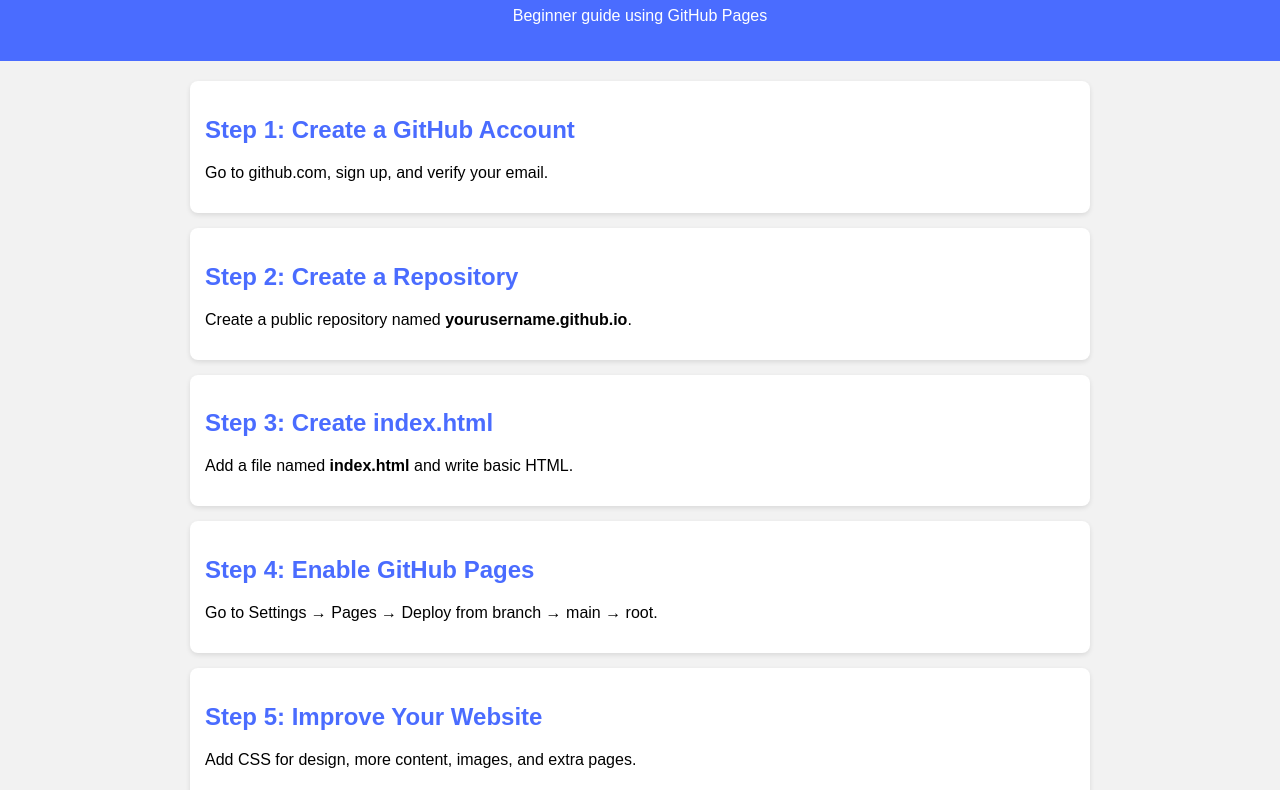
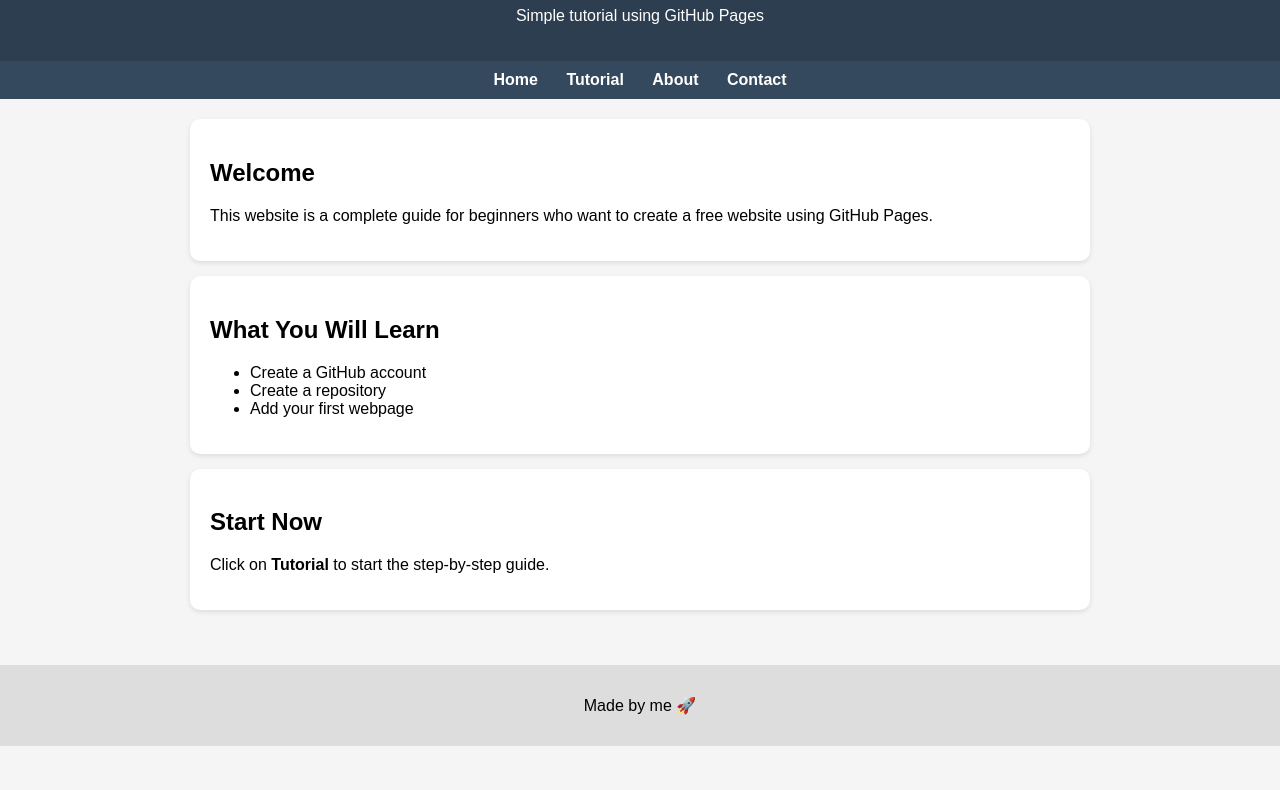
Before and after one commit to Xerox-01/Xerox.github.io-Set-it, a plain HTML site: page index.html in a window 1280 px wide. Shown: the part 93-883 px from the top of the page. After the commit the page ends 839 px from the top, so only its background shows below. Drawn offline with Linux system fonts and the light colour scheme.

Commit message:
Update index.html

```diff
--- a/index.html
+++ b/index.html
@@ -1,84 +1,52 @@
 <!DOCTYPE html>
 <html>
 <head>
-  <title>How to Make a Website for Free</title>
+  <title>How to Make a Website</title>
   <meta name="viewport" content="width=device-width, initial-scale=1">
   <style>
-    body {
-      font-family: Arial, sans-serif;
-      background-color: #f2f2f2;
-      margin: 0;
-      padding: 0;
-    }
-
-    header {
-      background-color: #4a6cff;
-      color: white;
-      padding: 20px;
-      text-align: center;
-    }
-
-    main {
-      padding: 20px;
-      max-width: 900px;
-      margin: auto;
-    }
-
-    .step {
-      background: white;
-      padding: 15px;
-      margin-bottom: 15px;
-      border-radius: 8px;
-      box-shadow: 0 2px 5px rgba(0,0,0,0.1);
-    }
-
-    h2 {
-      color: #4a6cff;
-    }
-
-    footer {
-      text-align: center;
-      padding: 15px;
-      background: #ddd;
-      margin-top: 30px;
-    }
+    body { font-family: Arial, sans-serif; background: #f5f5f5; margin: 0; }
+    header { background: #2c3e50; color: white; padding: 20px; text-align: center; }
+    nav { background: #34495e; padding: 10px; text-align: center; }
+    nav a { color: white; margin: 0 12px; text-decoration: none; font-weight: bold; }
+    main { padding: 20px; max-width: 900px; margin: auto; }
+    .card { background: white; padding: 20px; margin-bottom: 15px; border-radius: 10px; box-shadow: 0 2px 5px rgba(0,0,0,0.1); }
+    footer { text-align: center; padding: 15px; background: #ddd; margin-top: 20px; }
   </style>
 </head>
-
 <body>
 
 <header>
   <h1>How to Make a Website for Free</h1>
-  <p>Beginner guide using GitHub Pages</p>
+  <p>Simple tutorial using GitHub Pages</p>
 </header>
 
+<nav>
+  <a href="index.html">Home</a>
+  <a href="tutorial.html">Tutorial</a>
+  <a href="about.html">About</a>
+  <a href="contact.html">Contact</a>
+</nav>
+
 <main>
-
-  <div class="step">
-    <h2>Step 1: Create a GitHub Account</h2>
-    <p>Go to github.com, sign up, and verify your email.</p>
+  <div class="card">
+    <h2>Welcome</h2>
+    <p>This website is a complete guide for beginners who want to create a free website using GitHub Pages.</p>
   </div>
 
-  <div class="step">
-    <h2>Step 2: Create a Repository</h2>
-    <p>Create a public repository named <b>yourusername.github.io</b>.</p>
+  <div class="card">
+    <h2>What You Will Learn</h2>
+    <ul>
+      <li>Create a GitHub account</li>
+      <li>Create a repository</li>
+      <li>Add your first webpage</li>
+      <liPublish it online for free</li>
+    </ul>
   </div>
 
-  <div class="step">
-    <h2>Step 3: Create index.html</h2>
-    <p>Add a file named <b>index.html</b> and write basic HTML.</p>
+  <div class="card">
+    <h2>Start Now</h2>
+    <p>Click on <b>Tutorial</b> to start the step-by-step guide.</p>
   </div>
-
-  <div class="step">
-    <h2>Step 4: Enable GitHub Pages</h2>
-    <p>Go to Settings → Pages → Deploy from branch → main → root.</p>
-  </div>
-
-  <div class="step">
-    <h2>Step 5: Improve Your Website</h2>
-    <p>Add CSS for design, more content, images, and extra pages.</p>
-  </div>
-
 </main>
 
 <footer>
```
